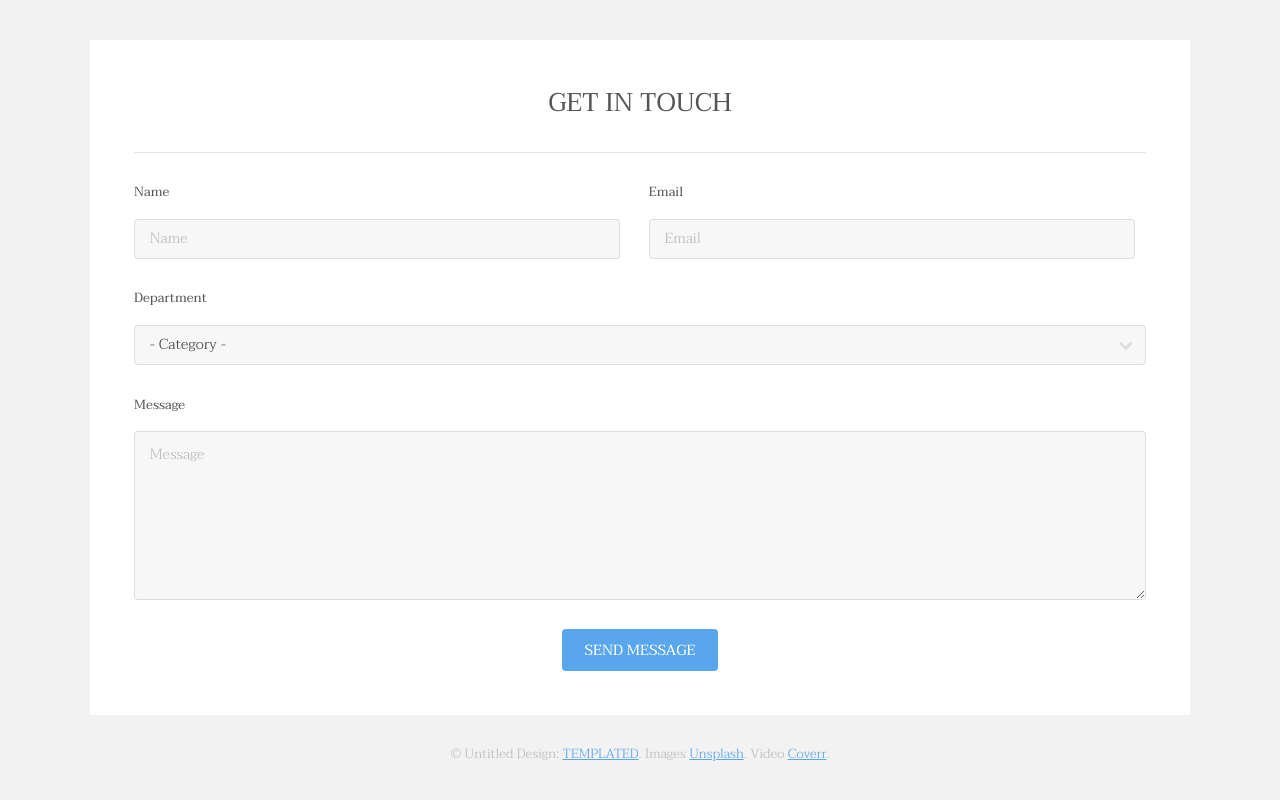
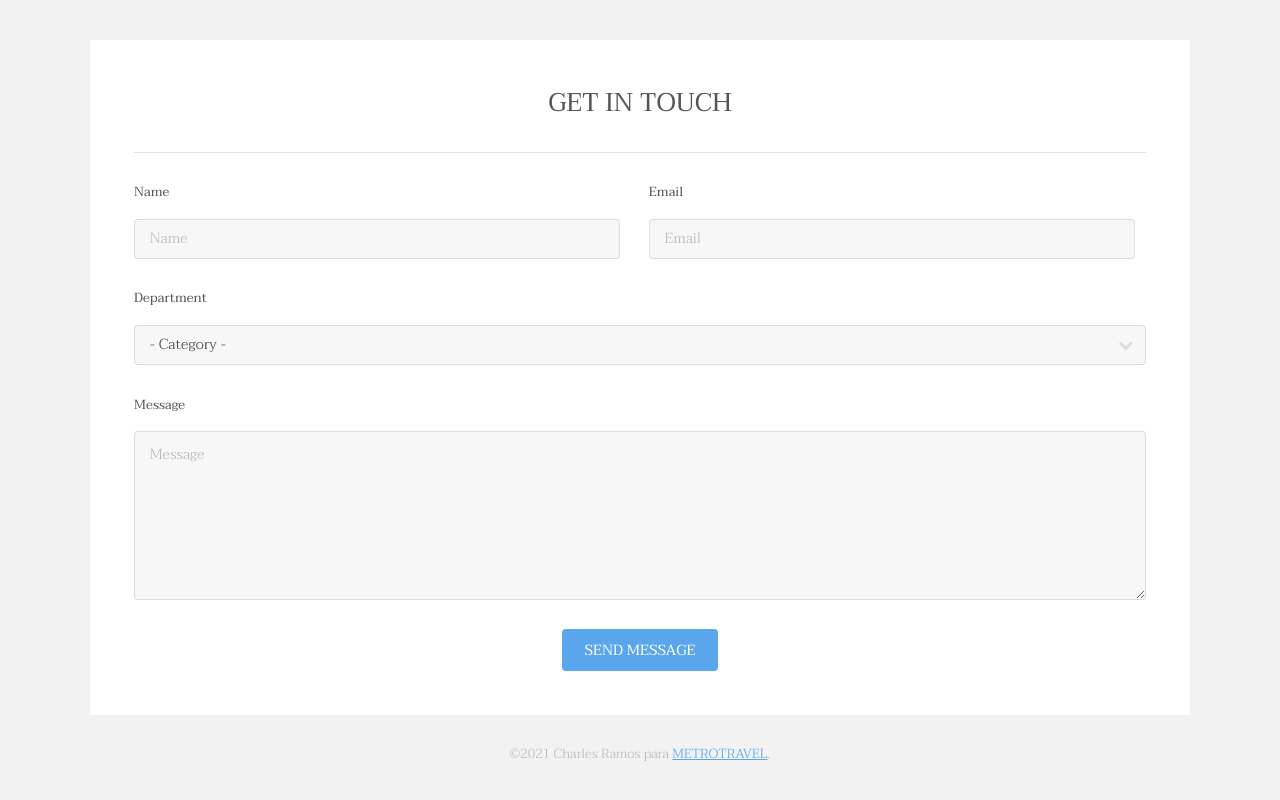
Before and after one commit to charlesramos18/04_REP_METROPOLITA, a plain HTML site: page index.html in a window 1280 px wide. Shown: the part 3231-4031 px from the top of the page. Drawn offline with Linux system fonts and the light colour scheme.

Commit message:
camobios en el pie de pagina por CHARLES

```diff
--- a/index.html
+++ b/index.html
@@ -194,7 +194,7 @@
 						</div>
 					</section>
 					<div class="copyright">
-						&copy; Untitled Design: <a href="https://templated.co/">TEMPLATED</a>. Images <a href="https://unsplash.com/">Unsplash</a>. Video <a href="http://coverr.co/">Coverr</a>.
+						&copy;2021 Charles Ramos para <a href="https://metro.travel.com/">METROTRAVEL</a>.
 					</div>
 				</div>
 			</footer>
```
